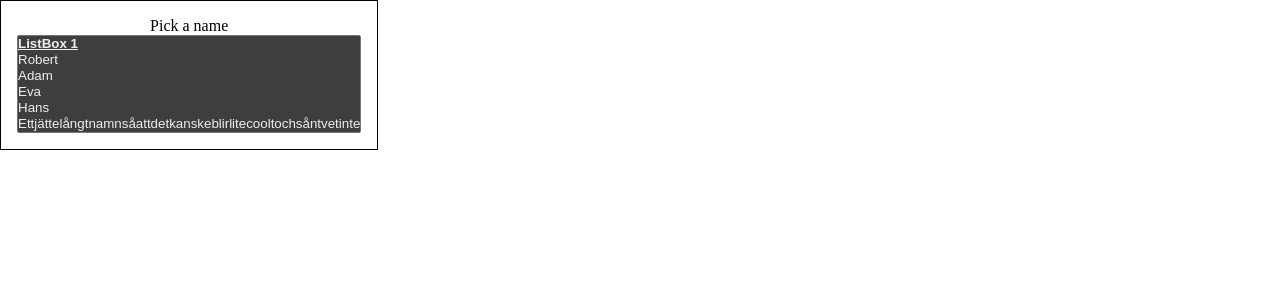
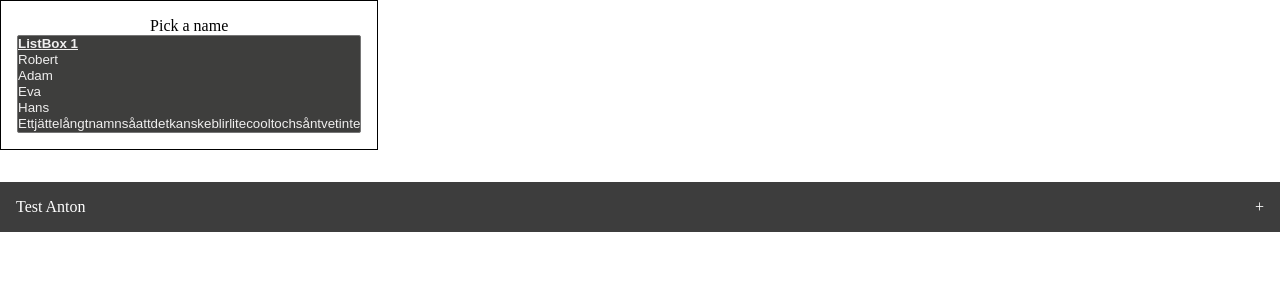
Before and after one commit to skoanton/antonh-komponenter, a React (Vite) app: page / in a window 1280 px wide. Shown: the top 300 px of the page. Built offline with nearby package versions, Linux system fonts and the light colour scheme.

Commit message:
added component Accordion

```diff
--- a/package.json
+++ b/package.json
@@ -22,6 +22,7 @@
     "eslint": "^8.57.0",
     "eslint-plugin-react-hooks": "^4.6.0",
     "eslint-plugin-react-refresh": "^0.4.6",
+    "sass": "^1.74.1",
     "typescript": "^5.2.2",
     "vite": "^5.2.0"
   }
--- a/src/App.tsx
+++ b/src/App.tsx
@@ -1,3 +1,4 @@
+import Accordion from "./components/Accordion/Accordion";
 import ListBox from "./components/ListBox/ListBox";
 function App() {
   const listItems: string[] = [
@@ -20,6 +21,7 @@ function App() {
         boxBorder={true}
         borderSizeInPixels={1}
       />
+      <Accordion title={"Test Anton"} content={'Test content'} theme={"dark"} />
     </>
   );
 }
--- /dev/null
+++ b/src/components/Accordion/Accordion.tsx
@@ -0,0 +1,37 @@
+import React, { useState } from "react";
+
+
+type AccordionProps = {
+  title: string;
+  content: React.ReactNode;
+  theme: string;
+};
+
+const Accordion: React.FC<AccordionProps> = ({ title, content, theme }) => {
+  const [show, setShow] = useState(false);
+
+  const getTheme = () => {
+    switch (theme) {
+      case "dark":
+        return "theme-dark";
+      case "light":
+        return "theme-light";
+      default:
+        return "";
+    }
+  };
+
+  return (
+    <div className="accordion">
+      <div className={`accordion-item ${getTheme()}`}>
+        <div className="accordion-title" onClick={() => setShow(!show)}>
+          <div>{title}</div>
+          <div>{show ? "-" : "+"}</div>
+        </div>
+        {show && <div className="accordion-content">{content}</div>}
+      </div>
+    </div>
+  );
+};
+
+export default Accordion;
--- /dev/null
+++ b/src/components/Accordion/_accordion.scss
@@ -0,0 +1,30 @@
+.accordion {
+  margin: 2rem auto;
+
+  h1 {
+    text-align: center;
+    margin: 2rem 0 4rem 0;
+    color: var(--text-color);
+  }
+  .accordion-title {
+    display: flex;
+    flex-direction: row;
+    justify-content: space-between;
+    cursor: pointer;
+    background-color: var(--accordion-title-bg, #3d3d3d);
+  }
+
+  .accordion-title:hover {
+    background-color: var(--accordion-title-hover-bg, #97a4a7);
+  }
+
+  .accordion-title,
+  .accordion-content {
+    padding: 1rem;
+    color: var(--text-color);
+  }
+
+  .accordion-content {
+    background-color: var(--accordion-content-bg, #3d3d3d);
+  }
+}
--- /dev/null
+++ b/src/components/Accordion/_themes.scss
@@ -0,0 +1,20 @@
+:root {
+    --accordion-title-bg: #3d3d3d;
+    --accordion-title-hover-bg: #97a4a7;
+    --accordion-content-bg: #3d3d3d;
+    --text-color: white;
+  }
+
+  .theme-dark {
+    --accordion-title-bg: #3d3d3d;
+    --accordion-title-hover-bg: #97a4a7;
+    --accordion-content-bg: #3d3d3d;
+    --text-color: white;
+  }
+
+  .theme-light {
+    --accordion-title-bg: #f4f4f4;
+    --accordion-title-hover-bg: #d1d1d1;
+    --accordion-content-bg: #e6e6e6;
+    --text-color: black;
+  }
--- a/src/components/_index.scss
+++ b/src/components/_index.scss
@@ -1 +1,3 @@
 @forward "./ListBox/listBox";
+@forward "./Accordion/accordion";
+@forward "./Accordion/themes";
```
Also changed, not shown: 2 other files (tests, documents, lock files or other folders).
